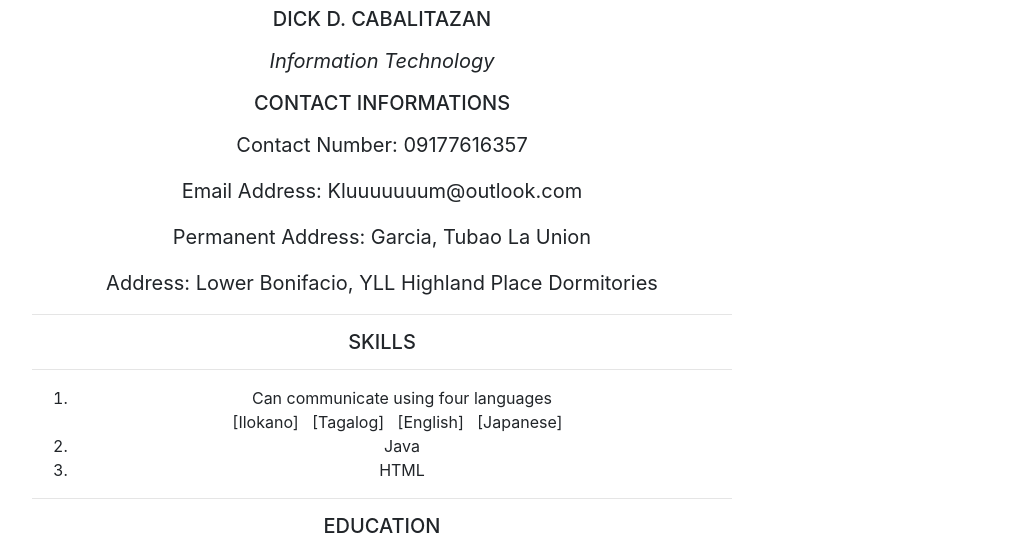
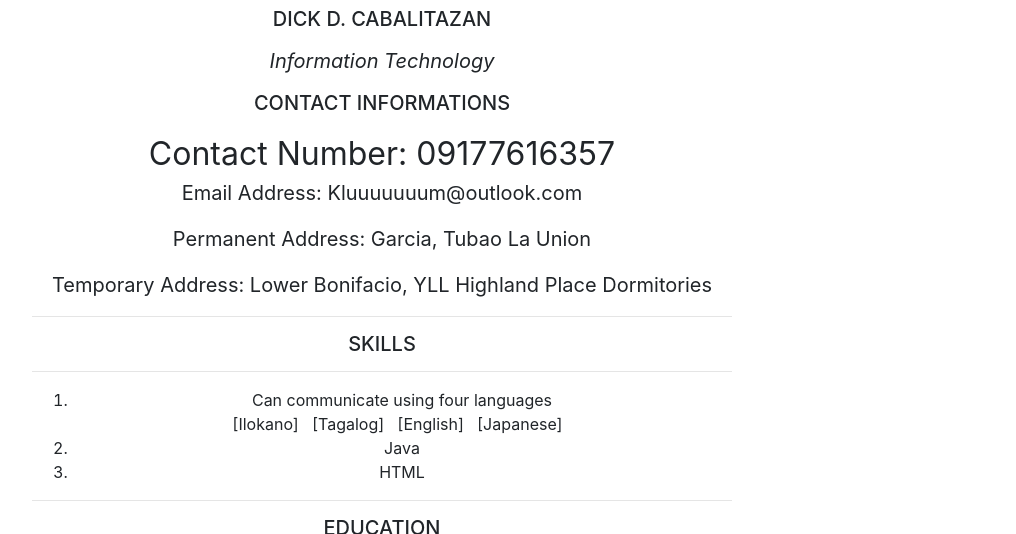
Before and after one commit to Cabalitazan/Cabalitazan.github.io, a website with bundled scripts: page index.html in a window 1280 px wide. Both pictures are taken after a click on the link 260 px from the left and 1131 px from the top of the page. Shown: the part 997-1531 px from the top of the page, without its empty margins (258-1274 px from the left). Built offline with nearby package versions, Linux system fonts and the light colour scheme; a script that the page names is missing; files whose address does not match are found by name.

Commit message:
Update index.html

```diff
--- a/index.html
+++ b/index.html
@@ -244,10 +244,10 @@ s.setAttribute('data-timestamp', +new Date());
       <h4>
       <p> Contact Informations </p>
       </h4>
-      <p>Contact Number: 09177616357</p>
+      <font size="6">Contact Number: 09177616357</font>
       <p>Email Address: Kluuuuuuum@outlook.com</p>
       <p>Permanent Address: Garcia, Tubao La Union</p>
-      <p>Address: Lower Bonifacio, YLL Highland Place Dormitories</p>
+      <p>Temporary Address: Lower Bonifacio, YLL Highland Place Dormitories</p>
 
 
   </center>
```
